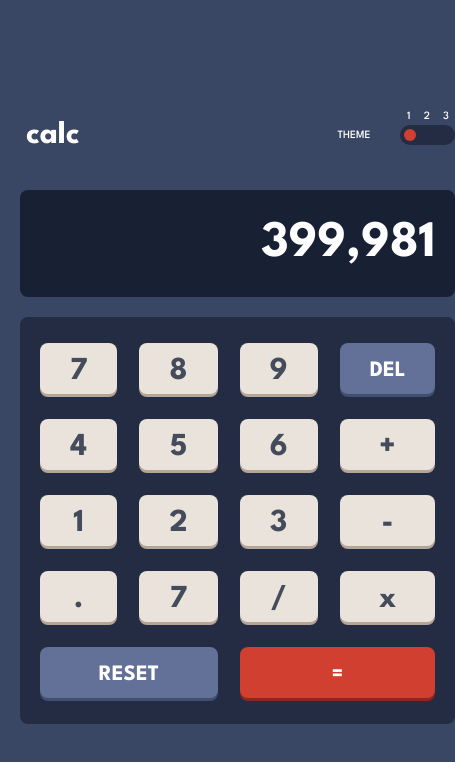
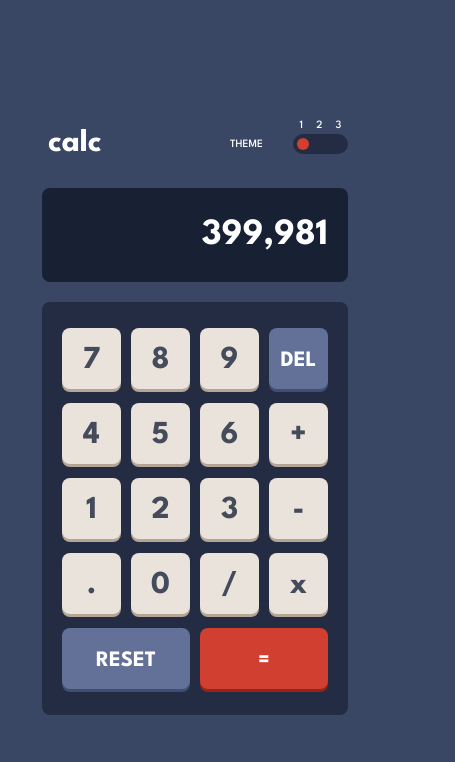
Before and after one commit to lulek1410/Calculator, a React (Vite) app: page / in a window 390 px wide. Shown: the top 762 px of the page, 455 px wide, since content can reach past the window. Built offline with nearby package versions, Linux system fonts and the light colour scheme.

Commit message:
Make the design responsive

```diff
--- a/src/components/Header/Header.tsx
+++ b/src/components/Header/Header.tsx
@@ -5,7 +5,7 @@ const HeaderContainer = styled.div`
 	color: white;
 	display: flex;
 	justify-content: space-between;
-	margin-bottom: 20px;
+	margin-bottom: 10px;
 	padding-left: 6px;
 `;
 
--- a/src/components/Keypad/Keypad.tsx
+++ b/src/components/Keypad/Keypad.tsx
@@ -10,7 +10,7 @@ const ButtonsGrid = styled.div`
 	display: grid;
 	grid-template-rows: repeat(5, 1fr);
 	grid-template-columns: repeat(4, 1fr);
-	gap: 25px 22px;
+	gap: max(min(25px, 2vmin), 14px) max(min(22px, 2vmin), 10px);
 `;
 
 type ButtonType = "del" | "reset" | "result";
@@ -31,6 +31,8 @@ const ActionButton = styled(Button)<{ buttonType: ButtonType }>`
 	${({ buttonType }) => buttonType === "result" && "grid-column: 3 / 5"};
 	${({ buttonType }) => buttonType === "reset" && "grid-column: 1 / 3"};
 
+	padding: 4px 0 0 0;
+
 	&:active {
 		background-color: ${({ buttonType }) =>
 			buttonType === "result"
@@ -47,7 +49,9 @@ const Keypad = () => {
 			<NumberButton number={7} />
 			<NumberButton number={8} />
 			<NumberButton number={9} />
-			<ActionButton buttonType="del">DEL</ActionButton>
+			<ActionButton buttonType="del">
+				<div>DEL</div>
+			</ActionButton>
 			<NumberButton number={4} />
 			<NumberButton number={5} />
 			<NumberButton number={6} />
@@ -57,11 +61,15 @@ const Keypad = () => {
 			<NumberButton number={3} />
 			<CalcButton sign="-" />
 			<SeparatorButton>.</SeparatorButton>
-			<NumberButton number={7} />
+			<NumberButton number={0} />
 			<CalcButton sign="/" />
 			<CalcButton sign="x" />
-			<ActionButton buttonType="reset">RESET</ActionButton>
-			<ActionButton buttonType="result">=</ActionButton>
+			<ActionButton buttonType="reset">
+				<div>RESET</div>
+			</ActionButton>
+			<ActionButton buttonType="result">
+				<div>=</div>
+			</ActionButton>
 		</ButtonsGrid>
 	);
 };
--- a/src/components/Keypad/NumberButton.tsx
+++ b/src/components/Keypad/NumberButton.tsx
@@ -3,8 +3,8 @@ import styled from "@emotion/styled";
 export const Button = styled.button`
 	border: none;
 	border-radius: 8px;
-	padding: 14px 30px 8px 30px;
 	cursor: pointer;
+	padding: 18px min(max(2.5vw, 20px), 30px) 14px min(max(2.5vw, 20px), 30px);
 `;
 
 export const StyledNumberButton = styled(Button)`
--- a/src/components/Screen/Screen.tsx
+++ b/src/components/Screen/Screen.tsx
@@ -5,7 +5,7 @@ const StyledScreen = styled.div`
 	padding: 30px 20px;
 	border-radius: 8px;
 
-	font-size: 1.6rem;
+	font-size: min(1.6rem, 9.5vmin);
 	text-align: end;
 	color: white;
 `;
```
